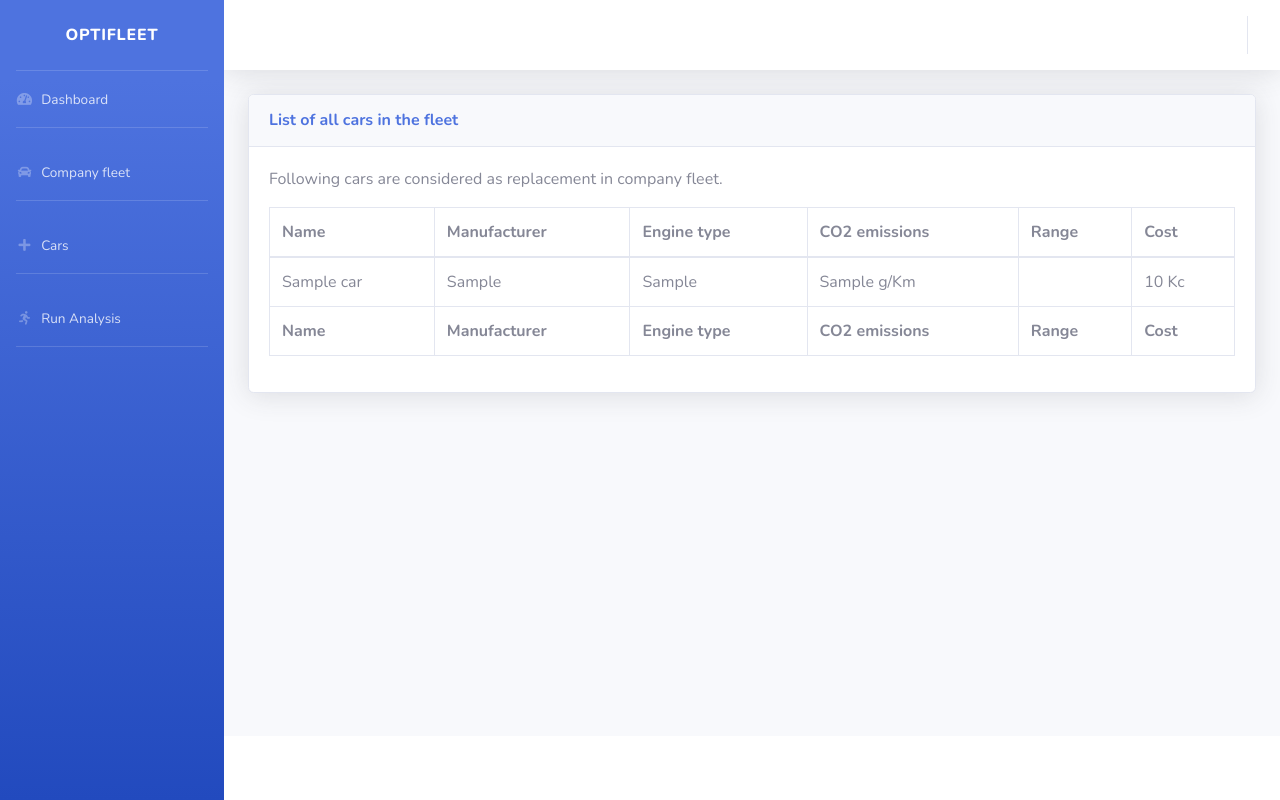
After one commit to pavelkraleu/greenhack-cars, a Django app: template cars/web/templates/car_type_list.html in a window 1280 px wide. The commit adds this page. Run offline with Django 4.2, Linux system fonts and the light colour scheme; the template is opened without the code that fills it: most values are stand-ins (such as "Sample title", 1, 10 or a date in 2020); some libraries are stand-ins or nearby versions.

Commit message:
Add list of cars used as replacement

```diff
--- a/cars/web/templates/base.html
+++ b/cars/web/templates/base.html
@@ -134,6 +134,15 @@
             <a class="nav-link" href="{% url 'cars_file_detail' %}">
                 <i class="fas fa-fw fa-car"></i>
                 <span>Company fleet</span></a>
+        </li>
+
+        <!-- Divider -->
+        <hr class="sidebar-divider d-none d-md-block">
+
+        <li class="nav-item">
+            <a class="nav-link" href="{% url 'cars_types_list' %}">
+                <i class="fas fa-fw fa-plus"></i>
+                <span>Cars</span></a>
         </li>
 
         <!-- Divider -->
@@ -389,9 +398,9 @@
         <!-- Footer -->
         <footer class="sticky-footer bg-white">
             <div class="container my-auto">
-{#                <div class="copyright text-center my-auto">#}
-{#                    <span>Copyright &copy; Your Website 2021</span>#}
-{#                </div>#}
+                {#                <div class="copyright text-center my-auto">#}
+                {#                    <span>Copyright &copy; Your Website 2021</span>#}
+                {#                </div>#}
             </div>
         </footer>
         <!-- End of Footer -->
--- /dev/null
+++ b/cars/web/templates/car_type_list.html
@@ -0,0 +1,54 @@
+{% extends 'base.html' %}
+{% load humanize %}
+{% block content %}
+    <div class="card shadow mb-4">
+        <div class="card-header py-3">
+            <h6 class="m-0 font-weight-bold text-primary">List of all cars in the fleet</h6>
+        </div>
+        <div class="card-body">
+            <div class="row">
+                <div class="col-lg-12">
+                    <p>
+                        Following cars are considered as replacement in company fleet.
+                    </p>
+                </div>
+            </div>
+            <div class="table-responsive">
+                <table class="table table-bordered" id="dataTable" width="100%" cellspacing="0">
+                    <thead>
+                    <tr>
+                        <th>Name</th>
+                        <th>Manufacturer</th>
+                        <th>Engine type</th>
+                        <th>CO2 emissions</th>
+                        <th>Range</th>
+                        <th>Cost</th>
+                    </tr>
+                    </thead>
+                    <tfoot>
+                    <tr>
+                        <th>Name</th>
+                        <th>Manufacturer</th>
+                        <th>Engine type</th>
+                        <th>CO2 emissions</th>
+                        <th>Range</th>
+                        <th>Cost</th>
+                    </tfoot>
+                    <tbody>
+                    {% for car in object_list %}
+                        <tr>
+                            <td>{{ car.name }}</td>
+                            <td>{{ car.get_manufacturer_display }}</td>
+                            <td>{{ car.get_engine_type_display }}</td>
+                            <td>{% if car.engine_type != "ELECTRIC" %}{{ car.emissions_fuel_per_km }} g/Km{% endif %}</td>
+                            <td>{% if car.engine_type == "ELECTRIC" %}{{ car.range }} Km{% endif %}</td>
+                            <td>{{ car.cost_new|intcomma }} Kc</td>
+                        </tr>
+                    {% endfor %}
+                    </tbody>
+                </table>
+            </div>
+        </div>
+    </div>
+
+{% endblock %}
--- a/cars/web/urls.py
+++ b/cars/web/urls.py
@@ -6,12 +6,14 @@ from web.views import (
     AnalysisCreate,
     CarDriveFileList,
     DataFileDetail,
+    CarTypeList,
 )
 
 urlpatterns = [
     path("", DataFileDetail.as_view(), name="file_detail"),
     path("analysis/create", AnalysisCreate.as_view(), name="analysis_create"),
     path("cars", CarDriveFileList.as_view(), name="cars_file_detail"),
-    path("car/<int:pk>/", CarDriveEdit.as_view(), name="cars_file_update"),
-    path("drive/<int:pk>/", DriveDetail.as_view(), name="drive_detail"),
+    path("cartypes", CarTypeList.as_view(), name="cars_types_list"),
+    path("car/<int:pk>", CarDriveEdit.as_view(), name="cars_file_update"),
+    path("drive/<int:pk>", DriveDetail.as_view(), name="drive_detail"),
 ]
```
Also changed, not shown: cars/web/views.py (+5 -6 lines).
